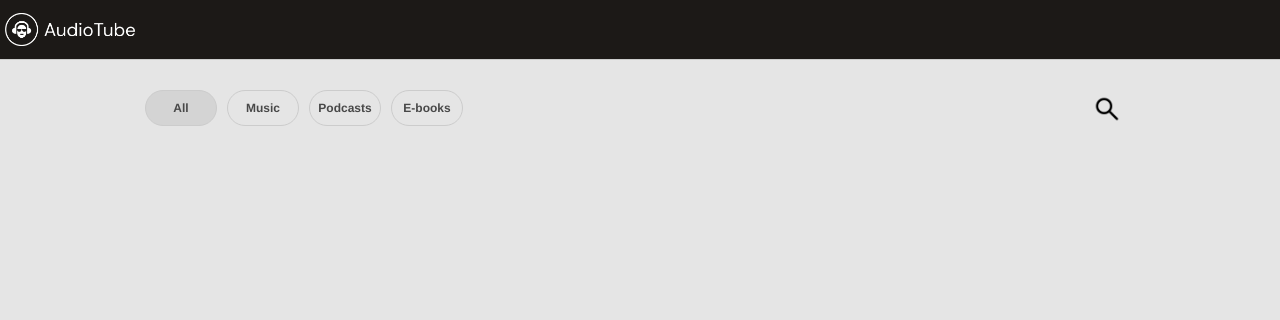
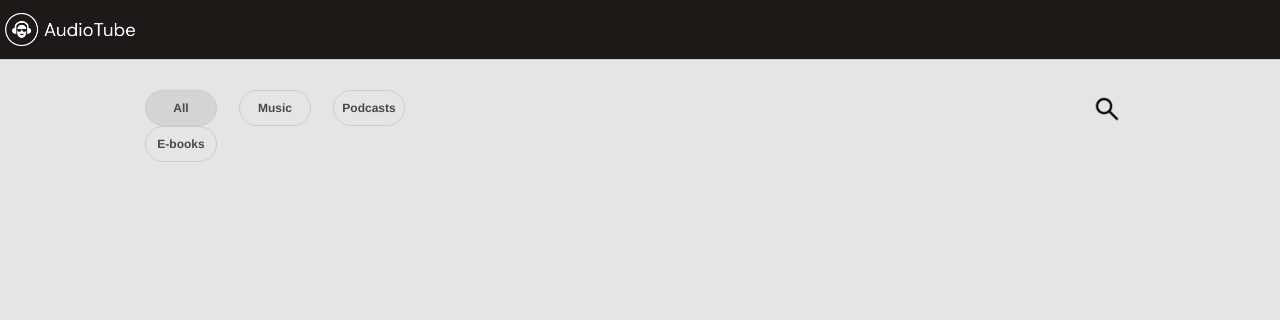
Before and after one commit to alidrisy/AudioTube, a Flask app: template at_dynamic/templates/AudioTube.html in a window 1280 px wide. Shown: the top 320 px of the page. Run offline with Flask 3, Linux system fonts and the light colour scheme; the template is opened without the code that fills it: most values are stand-ins (such as "Sample title", 1, 10 or a date in 2020); some libraries are stand-ins or nearby versions.

Commit message:
fix filter

```diff
--- a/at_dynamic/static/styles/filter.css
+++ b/at_dynamic/static/styles/filter.css
@@ -7,13 +7,16 @@
 }
 
 .filter .tags ul {
-	width: 270px;
+	max-width: 270px;
 	display: flex;
+	flex-wrap: wrap;
 	justify-content: space-between;
 	font-size: 12px;
 	padding: 0;
 	margin: 0;
 	list-style: none;
+	overflow-y: scroll;
+	scrollbar-width: none;
 }
 
 .filter .tags li {
```
